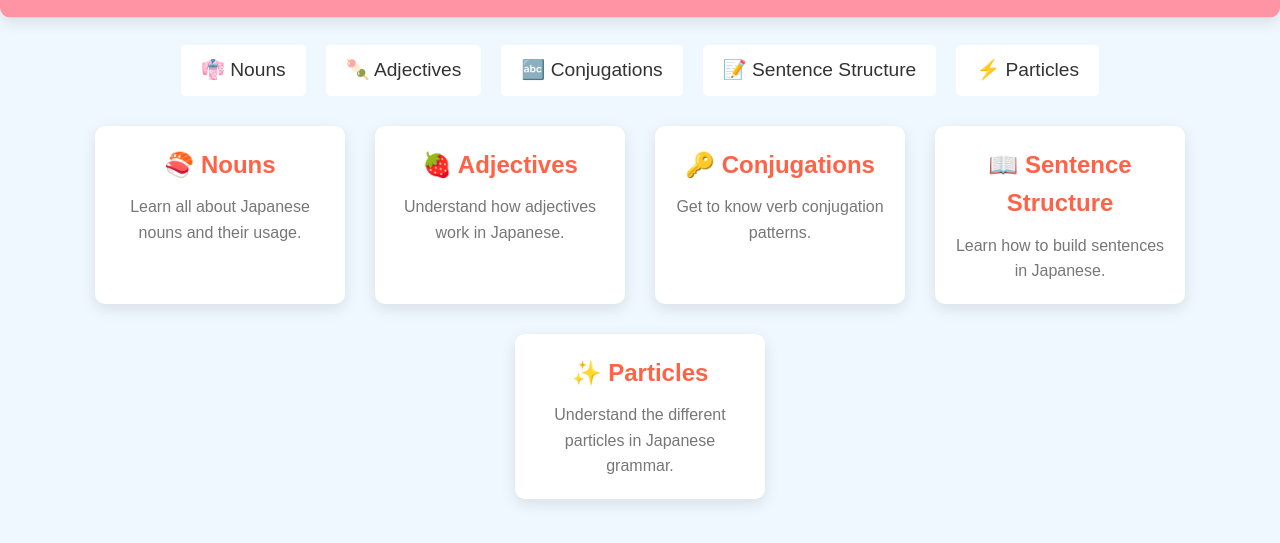
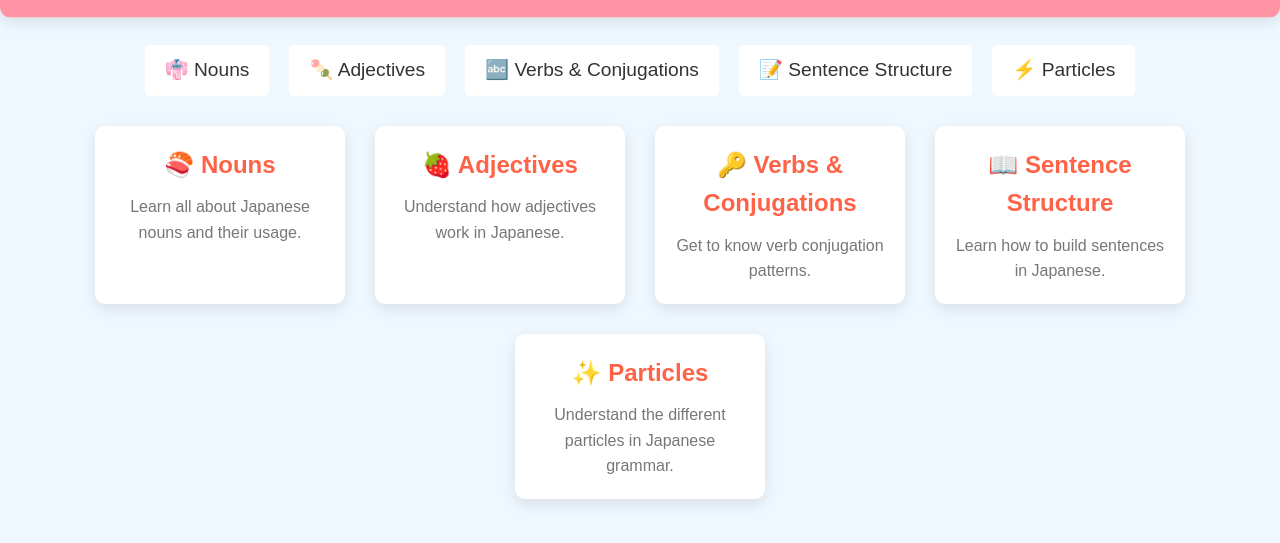
Before and after one commit to yoshioka0/yoshioka.github.io, a plain HTML site: page index.html in a window 1280 px wide. Shown: the part 79-622 px from the top of the page. Drawn offline with Linux system fonts and the light colour scheme.

Commit message:
Update index.html

```diff
--- a/index.html
+++ b/index.html
@@ -16,9 +16,9 @@
   <div class="container">
     <nav>
       <a href="nouns.html">👘 Nouns</a>
-      <a href="adjectives.html">🍡 Adjectives</a>
-      <a href="verbs.html">🔤 Conjugations</a>
-      <a href="sentence-structure.html">📝 Sentence Structure</a>
+      <a href="#adjectives">🍡 Adjectives</a>
+      <a href="verbs.html">🔤 Verbs & Conjugations</a>
+      <a href="#sentence-structure">📝 Sentence Structure</a>
       <a href="particles.html">⚡ Particles</a>
     </nav>
 
@@ -32,8 +32,8 @@
         <h3>🍓 Adjectives</h3>
         <p>Understand how adjectives work in Japanese.</p>
       </a>
-      <a href="verbs.html" class="card" id="conjugations">
-        <h3>🔑 Conjugations</h3>
+      <a href="verbs.html" class="card" id="verbs">
+        <h3>🔑 Verbs & Conjugations</h3>
         <p>Get to know verb conjugation patterns.</p>
       </a>
       <a href="sentence-structure.html" class="card" id="sentence-structure">
```
